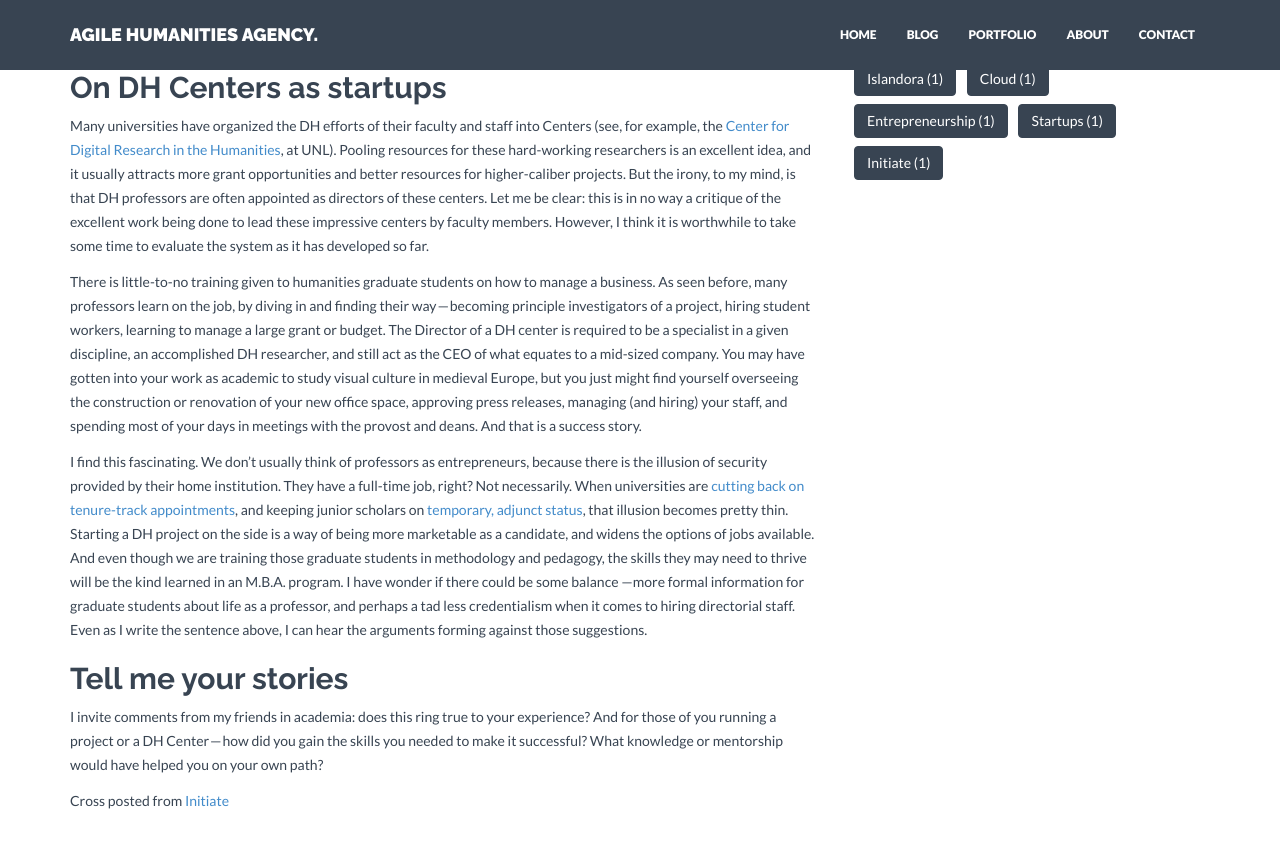
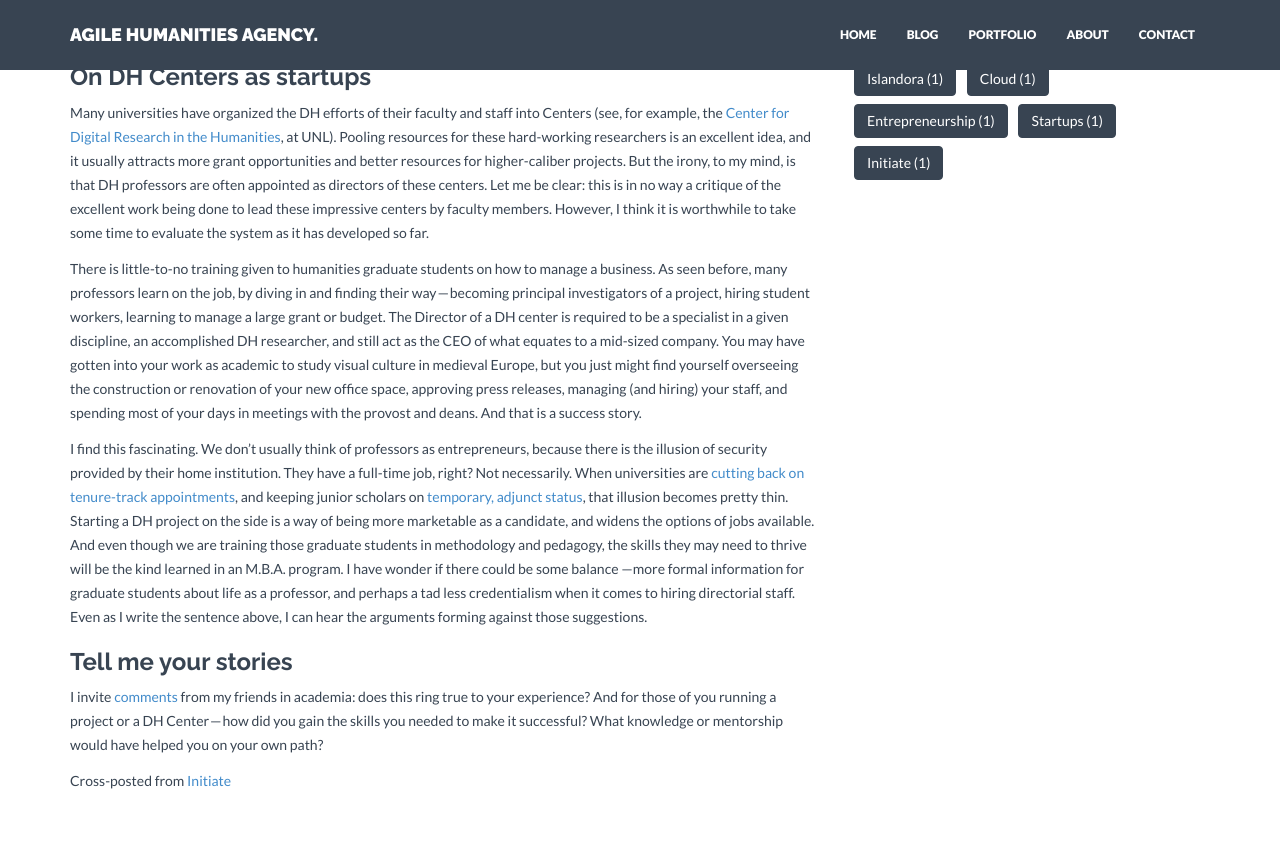
Before and after one commit to agile-humanities/agile-humanities.github.io, a Jekyll site: the page built from _posts/blog/2016-05-19-Digital-Humanities-and-the-unsung-entrepreneurs-of-academia.markdown, in a window 1280 px wide and 900 px high, scrolled down 1308 px. Shown: the top 848 px of the window. Built offline with Jekyll 4.4.1, drawn with Linux system fonts in a browser that asks for light colours; nearby versions of some CDN libraries.

```diff
--- a/_posts/blog/2016-05-19-Digital-Humanities-and-the-unsung-entrepreneurs-of-academia.markdown
+++ b/_posts/blog/2016-05-19-Digital-Humanities-and-the-unsung-entrepreneurs-of-academia.markdown
@@ -10,27 +10,27 @@ categories:
 - startups
 - Initiate
 img: post03.jpg
-thumb: thumb01.jpg
+thumb: thumb03.jpg
 ---
 Interviews from the recent series by the *Los Angeles Review of Books* called [The Digital in the Humanities][digital] have been filling up my news feeds of late, and they have re-kindled familiar conversations about the field. <!--more--> Although I left academia several years ago, I still believe strongly in the importance of the work being done by researchers, librarians and other scholars to integrate new technologies into our study of the cultural record. I even took the principles I learned in DH with me to start my own business, where I help companies with large repositories of data to streamline their workflows, and to create new products from their holdings. If I get to work with a university program, or a DH Center, then my work is even more fulfilling. But my days as a participant in the world of promotion and tenure are long gone.
 
 It’s an interesting experience for me to watch these conversations play out from a distance, and I find myself musing about the enterprise from a different perspective. If there are people out there who still don’t believe that digital tools and methods can enhance our understanding of the past, present, and future of our society, then I believe they will never be convinced. Those people will retire eventually, and they’ll be replaced by younger, more engaged and well-rounded scholars (who will hopefully not be relegated to years of adjuncting hell, but that’s a rant for another day). Digital Humanities is here to stay, and I, for one, will remain a devoted cheerleader.
 
-## The entrepreneurial activities of the DH professor
+### The entrepreneurial activities of the DH professor
 
 Beyond the ‘definitional’ conversations about the state of the field, and the fascinating research being published daily, there is an intriguing new system of work emerging for humanities professors and library science professionals — and it looks strikingly entrepreneurial. Keep in mind that most of the professors working in DH today were trained in the traditional methods of their discipline, often in departments that were not welcoming to their digital “experimentation.” These professors did a lot of the work on their digital projects on their own time, in addition to the usual teaching and research that was required in their programs. And even as DH gained more and more acceptance (and later, caché in some fields) those researchers still had to apply for grants, manage their projects, and negotiate with their department or college for resources — this on top of the teaching load assigned to them, the publication regimen required for promotion and tenure, and the performance of other compulsory service components of their job. Running a DH project is like juggling a full-time job and managing your own startup; one that has to survive an intensely bureaucratic and political academic landscape. The experience can be brutal, but it can also be intensely rewarding.
 
-## On DH Centers as startups
+### On DH Centers as startups
 Many universities have organized the DH efforts of their faculty and staff into Centers (see, for example, the [Center for Digital Research in the Humanities][center], at UNL). Pooling resources for these hard-working researchers is an excellent idea, and it usually attracts more grant opportunities and better resources for higher-caliber projects. But the irony, to my mind, is that DH professors are often appointed as directors of these centers. Let me be clear: this is in no way a critique of the excellent work being done to lead these impressive centers by faculty members. However, I think it is worthwhile to take some time to evaluate the system as it has developed so far.
 
-There is little-to-no training given to humanities graduate students on how to manage a business. As seen before, many professors learn on the job, by diving in and finding their way — becoming principle investigators of a project, hiring student workers, learning to manage a large grant or budget. The Director of a DH center is required to be a specialist in a given discipline, an accomplished DH researcher, and still act as the CEO of what equates to a mid-sized company. You may have gotten into your work as academic to study visual culture in medieval Europe, but you just might find yourself overseeing the construction or renovation of your new office space, approving press releases, managing (and hiring) your staff, and spending most of your days in meetings with the provost and deans. And that is a success story.
+There is little-to-no training given to humanities graduate students on how to manage a business. As seen before, many professors learn on the job, by diving in and finding their way — becoming principal investigators of a project, hiring student workers, learning to manage a large grant or budget. The Director of a DH center is required to be a specialist in a given discipline, an accomplished DH researcher, and still act as the CEO of what equates to a mid-sized company. You may have gotten into your work as academic to study visual culture in medieval Europe, but you just might find yourself overseeing the construction or renovation of your new office space, approving press releases, managing (and hiring) your staff, and spending most of your days in meetings with the provost and deans. And that is a success story.
 
 I find this fascinating. We don’t usually think of professors as entrepreneurs, because there is the illusion of security provided by their home institution. They have a full-time job, right? Not necessarily. When universities are [cutting back on tenure-track appointments][tenure], and keeping junior scholars on [temporary, adjunct status][adjunct], that illusion becomes pretty thin. Starting a DH project on the side is a way of being more marketable as a candidate, and widens the options of jobs available. And even though we are training those graduate students in methodology and pedagogy, the skills they may need to thrive will be the kind learned in an M.B.A. program. I have wonder if there could be some balance —more formal information for graduate students about life as a professor, and perhaps a tad less credentialism when it comes to hiring directorial staff. Even as I write the sentence above, I can hear the arguments forming against those suggestions.
 
-## Tell me your stories
-I invite comments from my friends in academia: does this ring true to your experience? And for those of you running a project or a DH Center — how did you gain the skills you needed to make it successful? What knowledge or mentorship would have helped you on your own path?
+### Tell me your stories
+I invite [comments][initiate] from my friends in academia: does this ring true to your experience? And for those of you running a project or a DH Center — how did you gain the skills you needed to make it successful? What knowledge or mentorship would have helped you on your own path?
 
-Cross posted from [Initiate][initiate]
+Cross-posted from [Initiate][initiate]
 
 [digital]: https://lareviewofbooks.org/feature/the-digital-in-the-humanities
 
```
Also changed, not shown: assets/img/blog/thumbs/thumb03.jpg (added).
